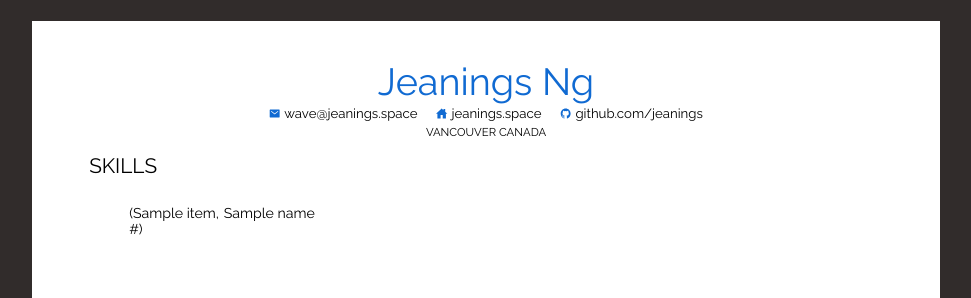
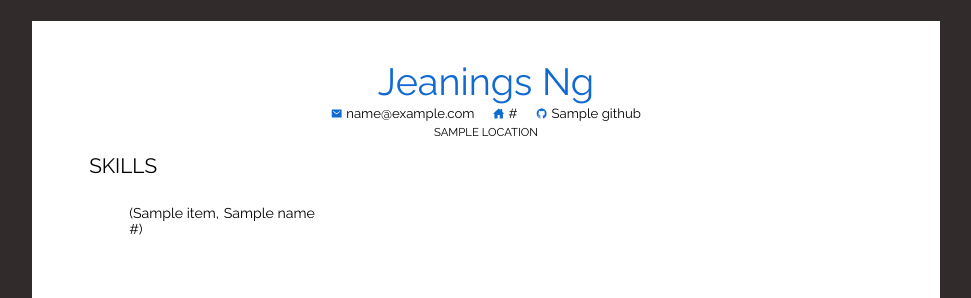
Before and after one commit to jeanings/jng-portfolio, a Flask app: template application/resume/templates/resume.html in a window 1280 px wide. Shown: the part 3760-4058 px from the top of the page, without its empty margins (154-1125 px from the left). Run offline with Flask 2, Linux system fonts and the light colour scheme; the template is opened without the code that fills it: most values are stand-ins (such as "Sample title", 1, 10 or a date in 2020); parts of the project's set-up code (start-up, migrations or seed data) failed here and were passed over; some web fonts are replaced.

Commit message:
Update contact block to use db

```diff
--- a/application/resume/routes.py
+++ b/application/resume/routes.py
@@ -47,7 +47,9 @@ def resume():
 
     for section in collection.find():
         for key in section.keys():
-            if key == 'selectedProjects':
+            if key == 'contact':
+                contact = section[key]
+            elif key == 'selectedProjects':
                 selected_projects = section[key]
             elif key == 'skills':
                 skills = section[key]
@@ -59,6 +61,7 @@ def resume():
 
     return render_template('resume.html',
         title="Résumé  ——  jeanings.space",
+        contact=contact,
         selected_projects=selected_projects,
         skills=skills,
         education=education,
--- a/application/resume/templates/resume.html
+++ b/application/resume/templates/resume.html
@@ -15,8 +15,8 @@
                 <svg xmlns="http://www.w3.org/2000/svg" class="ionicon" viewBox="0 0 512 512">
                     <path d="M464 80H48a16 16 0 00-16 16v320a16 16 0 0016 16h416a16 16 0 0016-16V96a16 16 0 00-16-16zM265.82 284.63a16 16 0 01-19.64 0L89.55 162.81l19.64-25.26L256 251.73l146.81-114.18 19.64 25.26z"/>
                 </svg>
-                <a id="resume_header_contact_item_email" href="mailto:wave@jeanings.space">
-                    wave@jeanings.space
+                <a id="resume_header_contact_item_email" href="mailto:{{ contact.email }}">
+                    {{ contact.email }}
                 </a>
             </div>
 
@@ -24,8 +24,8 @@
                 <svg xmlns="http://www.w3.org/2000/svg" class="ionicon" viewBox="0 0 512 512">
                     <path d="M416 174.74V48h-80v58.45L256 32 0 272h64v208h144V320h96v160h144V272h64l-96-97.26z"/>
                 </svg>
-                <a id="resume_header_contact_item_site" href="https://jeanings.space" target="_blank">
-                    jeanings.space
+                <a id="resume_header_contact_item_site" href="{{ 'https://' + contact.url }}" target="_blank">
+                    {{ contact.url }}
                 </a>
             </div>
 
@@ -33,14 +33,14 @@
                 <svg xmlns="http://www.w3.org/2000/svg" class="ionicon" viewBox="0 0 512 512">
                     <path d="M256 32C132.3 32 32 134.9 32 261.7c0 101.5 64.2 187.5 153.2 217.9a17.56 17.56 0 003.8.4c8.3 0 11.5-6.1 11.5-11.4 0-5.5-.2-19.9-.3-39.1a102.4 102.4 0 01-22.6 2.7c-43.1 0-52.9-33.5-52.9-33.5-10.2-26.5-24.9-33.6-24.9-33.6-19.5-13.7-.1-14.1 1.4-14.1h.1c22.5 2 34.3 23.8 34.3 23.8 11.2 19.6 26.2 25.1 39.6 25.1a63 63 0 0025.6-6c2-14.8 7.8-24.9 14.2-30.7-49.7-5.8-102-25.5-102-113.5 0-25.1 8.7-45.6 23-61.6-2.3-5.8-10-29.2 2.2-60.8a18.64 18.64 0 015-.5c8.1 0 26.4 3.1 56.6 24.1a208.21 208.21 0 01112.2 0c30.2-21 48.5-24.1 56.6-24.1a18.64 18.64 0 015 .5c12.2 31.6 4.5 55 2.2 60.8 14.3 16.1 23 36.6 23 61.6 0 88.2-52.4 107.6-102.3 113.3 8 7.1 15.2 21.1 15.2 42.5 0 30.7-.3 55.5-.3 63 0 5.4 3.1 11.5 11.4 11.5a19.35 19.35 0 004-.4C415.9 449.2 480 363.1 480 261.7 480 134.9 379.7 32 256 32z"/>
                 </svg>
-                <a id="resume_header_contact_item_git" href="https://github.com/jeanings" target="_blank">
-                    github.com/jeanings
+                <a id="resume_header_contact_item_git" href="{{ 'https://' + contact.github }}" target="_blank">
+                    {{ contact.github }}
                 </a>
             </div>
         </div>
 
         <span id="resume_header_location">
-            VANCOUVER CANADA
+            {{ contact.location|upper }}
         </span>
     </div>
 
--- a/application/resume/templates/resume/layout.html
+++ b/application/resume/templates/resume/layout.html
@@ -12,16 +12,12 @@
         <title>
             {% block title %}{% endblock %}
         </title>
+        <meta name="theme-color" content="#312c2b">
+        <meta name="author" content="Jeanings Ng">
+        <meta name="description" content="CV/resume">
     </head>
 
     <body>
-        <!-- <div class="loading">
-            <div id="loading_image">
-                <img src="https://storage.googleapis.com/jn-portfolio/misc/loading.gif" id="loading_image_dripper">
-            </div>
-            <h2 id="loading_text">Loading...</h2>
-        </div> -->
-
         <div class="container">
             <header class="header">
                 {% include "resume/nav.html" %}
```
